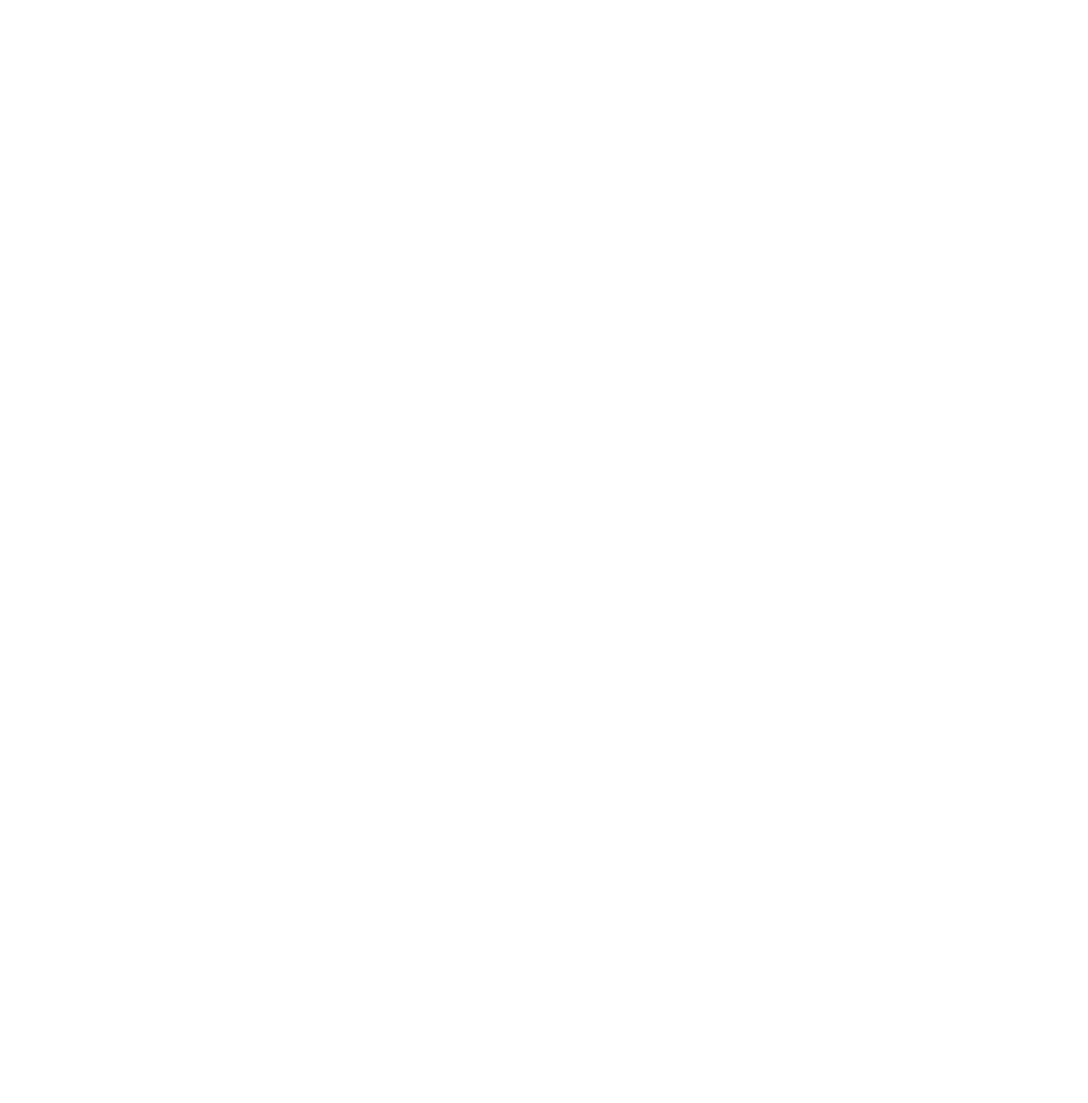
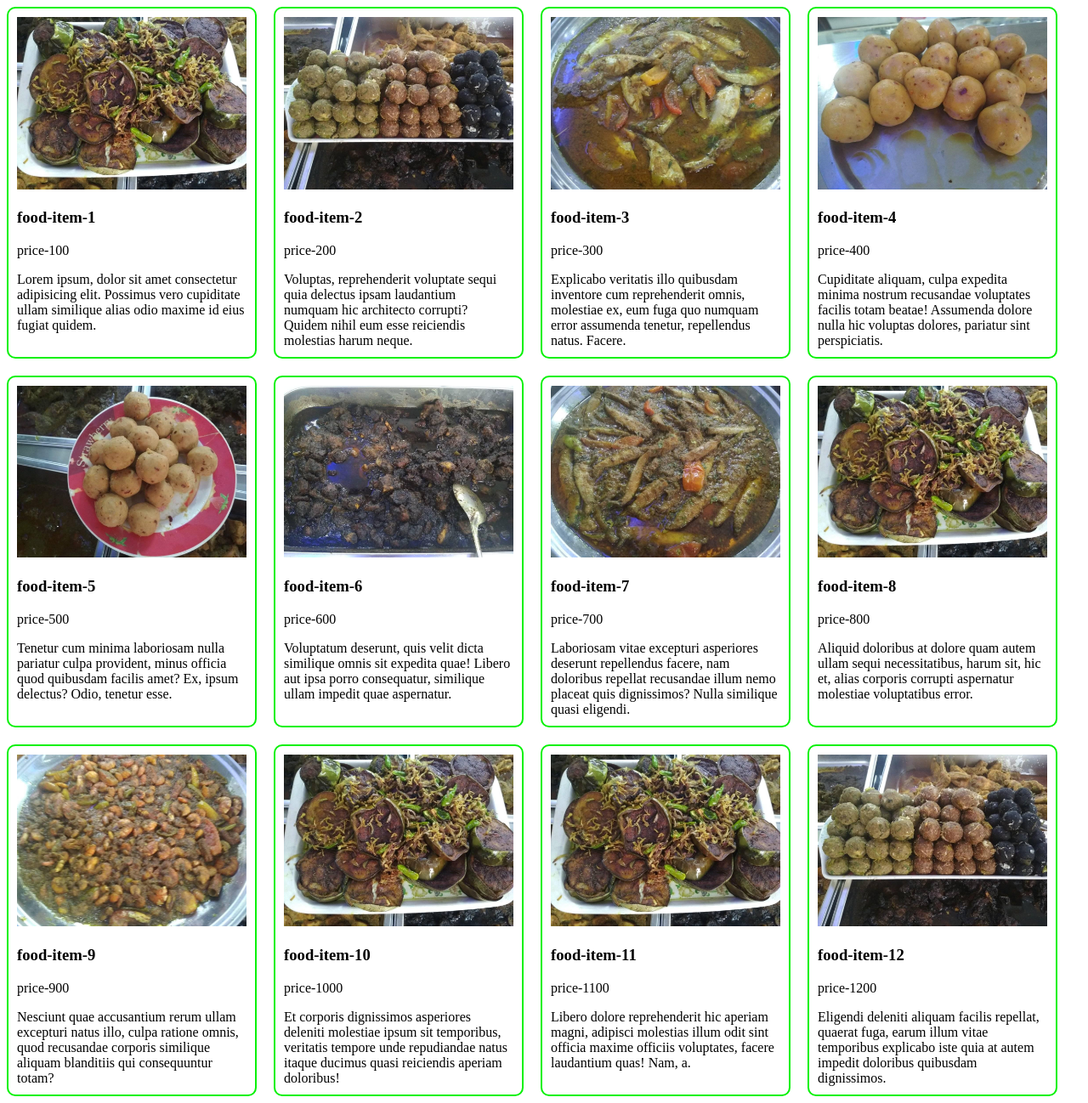
Before and after one commit to palashweb-7/responsive-repo, a plain HTML site: page index.html in a window 1280 px wide. Shown: the whole page at 85% size. Before the commit the page ends 800 px from the top, so only its background shows below. Drawn offline with Linux system fonts and the light colour scheme.

Commit message:
paractice

```diff
--- a/index.html
+++ b/index.html
@@ -3,10 +3,97 @@
 <head>
     <meta charset="UTF-8">
     <meta name="viewport" content="width=device-width, initial-scale=1.0">
-    <title>responsive</title>
+    <title>responsive palash</title>
     <link rel="stylesheet" href="style.css">
 </head>
 <body>
-
+    <div class="container">
+             <div class="container">
+                <div class="food">
+                    <img src="img-1.jpg" alt="">
+                    <h3>food-item-1</h3>
+                    <p>price-100</p>
+                    <p></p>
+                    Lorem ipsum, dolor sit amet consectetur adipisicing elit. Possimus vero cupiditate ullam similique alias odio maxime id eius fugiat quidem.
+                </div>
+                <div class="food">
+                    <img src="img-2.jpg" alt="">
+                    <h3>food-item-2</h3>
+                    <p>price-200</p>
+                    <p></p>
+                    Voluptas, reprehenderit voluptate sequi quia delectus ipsam laudantium numquam hic architecto corrupti? Quidem nihil eum esse reiciendis molestias harum neque.
+                </div>
+                <div class="food">
+                    <img src="img-3.jpg" alt="">
+                    <h3>food-item-3</h3>
+                    <p>price-300</p>
+                    <p></p>
+                    Explicabo veritatis illo quibusdam inventore cum reprehenderit omnis, molestiae ex, eum fuga quo numquam error assumenda tenetur, repellendus natus. Facere.
+                </div>
+                <div class="food">
+                    <img src="img-4.jpg" alt="">
+                    <h3>food-item-4</h3>
+                    <p>price-400</p>
+                    <p></p>
+                    Cupiditate aliquam, culpa expedita minima nostrum recusandae voluptates facilis totam beatae! Assumenda dolore nulla hic voluptas dolores, pariatur sint perspiciatis.
+                </div>
+                <div class="food">
+                    <img src="img-5.jpg" alt="">
+                    <h3>food-item-5</h3>
+                    <p>price-500</p>
+                    <p></p>
+                    Tenetur cum minima laboriosam nulla pariatur culpa provident, minus officia quod quibusdam facilis amet? Ex, ipsum delectus? Odio, tenetur esse.
+                </div>
+                <div class="food">
+                    <img src="img-6.jpg" alt="">
+                    <h3>food-item-6</h3>
+                    <p>price-600</p>
+                    <p></p>
+                    Voluptatum deserunt, quis velit dicta similique omnis sit expedita quae! Libero aut ipsa porro consequatur, similique ullam impedit quae aspernatur.
+                </div>
+                <div class="food">
+                    <img src="img-7.jpg" alt="">
+                    <h3>food-item-7</h3>
+                    <p>price-700</p>
+                    <p></p>
+                    Laboriosam vitae excepturi asperiores deserunt repellendus facere, nam doloribus repellat recusandae illum nemo placeat quis dignissimos? Nulla similique quasi eligendi.
+                </div>
+                <div class="food">
+                    <img src="img-1.jpg" alt="">
+                    <h3>food-item-8</h3>
+                    <p>price-800</p>
+                    <p></p>
+                    Aliquid doloribus at dolore quam autem ullam sequi necessitatibus, harum sit, hic et, alias corporis corrupti aspernatur molestiae voluptatibus error.
+                </div>
+                <div class="food">
+                    <img src="img-9.jpg" alt="">
+                    <h3>food-item-9</h3>
+                    <p>price-900</p>
+                    <p></p>
+                    Nesciunt quae accusantium rerum ullam excepturi natus illo, culpa ratione omnis, quod recusandae corporis similique aliquam blanditiis qui consequuntur totam?
+                </div>
+                <div class="food">
+                    <img src="img-1.jpg" alt="">
+                    <h3>food-item-10</h3>
+                    <p>price-1000</p>
+                    <p></p>
+                    Et corporis dignissimos asperiores deleniti molestiae ipsum sit temporibus, veritatis tempore unde repudiandae natus itaque ducimus quasi reiciendis aperiam doloribus!
+                </div>
+                <div class="food">
+                    <img src="img-1.jpg" alt="">
+                    <h3>food-item-11</h3>
+                    <p>price-1100</p>
+                    <p></p>
+                    Libero dolore reprehenderit hic aperiam magni, adipisci molestias illum odit sint officia maxime officiis voluptates, facere laudantium quas! Nam, a.
+                </div>
+                <div class="food">
+                    <img src="img-2.jpg" alt="">
+                    <h3>food-item-12</h3>
+                    <p>price-1200</p>
+                    <p></p>
+                    Eligendi deleniti aliquam facilis repellat, quaerat fuga, earum illum vitae temporibus explicabo iste quia at autem impedit doloribus quibusdam dignissimos.
+                </div>
+             </div>
+    </div>
 </body>
 </html>
--- a/style.css
+++ b/style.css
@@ -0,0 +1,13 @@
+.container{
+    display: grid;
+    grid-template-columns: repeat(4, 1fr);
+    gap:20px;
+}
+.food{
+    border: 2px solid rgb(6, 241, 6);
+    padding: 10px;
+    border-radius: 10px;
+}
+.food img{
+    width: 270px;
+}
```
Also changed, not shown: img-1.jpg (added), img-10.jpg (added), img-11.jpg (added), img-12.jpg (added), img-13.jpg (added), img-14.jpg (added), img-2.jpg (added), img-3.jpg (added), img-4.jpg (added), img-5.jpg (added), img-6.jpg (added), img-7.jpg (added), img-8.jpg (added), img-9.jpg (added).
